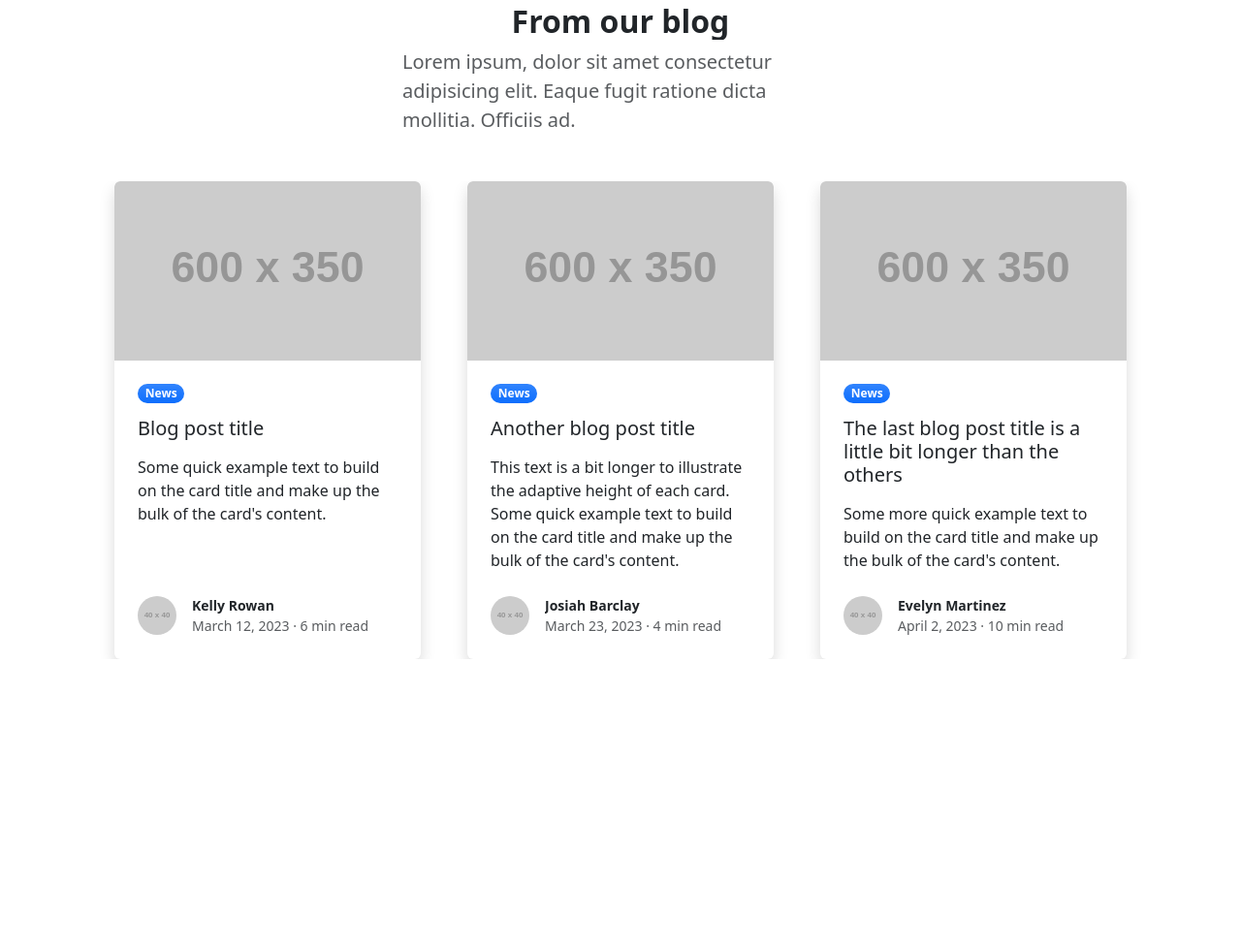
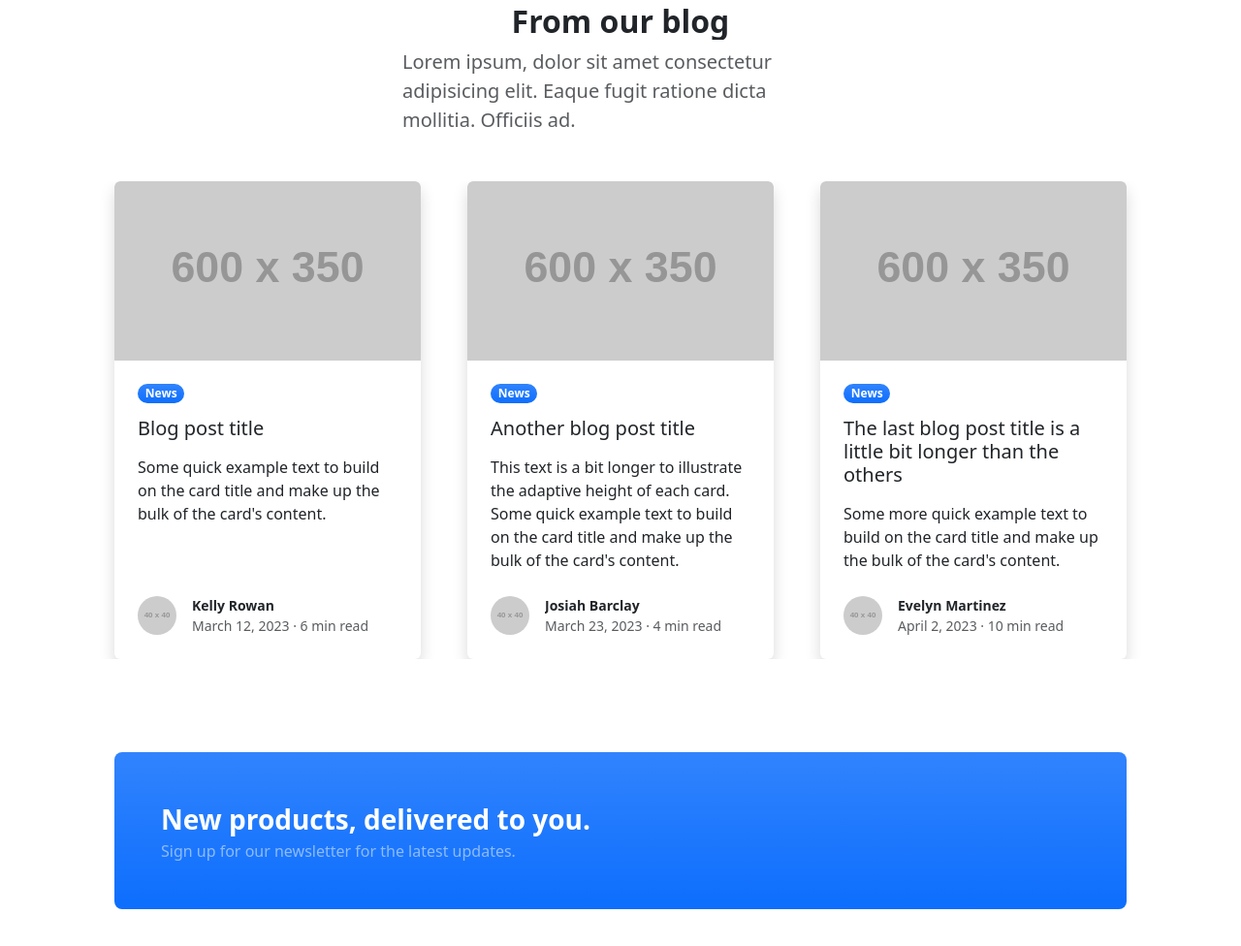
Before and after one commit to OmerAkgull/modern-business, a plain HTML site: page index.html in a window 1280 px wide. Shown: the part 1524-2500 px from the top of the page at 97% size. Before the commit the page ends 2348 px from the top, so only its background shows below. Drawn offline with nearby package versions, Linux system fonts and the light colour scheme; placeholder pictures from the web are drawn by us.

```diff
--- a/index.html
+++ b/index.html
@@ -166,6 +166,16 @@
                     </div>
                 </div>
             </div>
+            <aside class="bg-primary bg-gradient rounded-3 p-4 p-sm-5 mt-5">
+                <div
+                    class="d-flex align-items-center justify-content-between flex-column flex-xl-row text-center text-xl-start">
+                    <div class="mb-4 mb-xl-0">
+                        <div class="fs-3 fw-bold text-white">New products, delivered to you.</div>
+                        <div class="text-white-50">Sign up for our newsletter for the latest updates.</div>
+                    </div>
+                </div>
+
+            </aside>
         </div>
     </section>
     <script src="https://cdn.jsdelivr.net/npm/bootstrap@5.3.2/dist/js/bootstrap.bundle.min.js"
```
